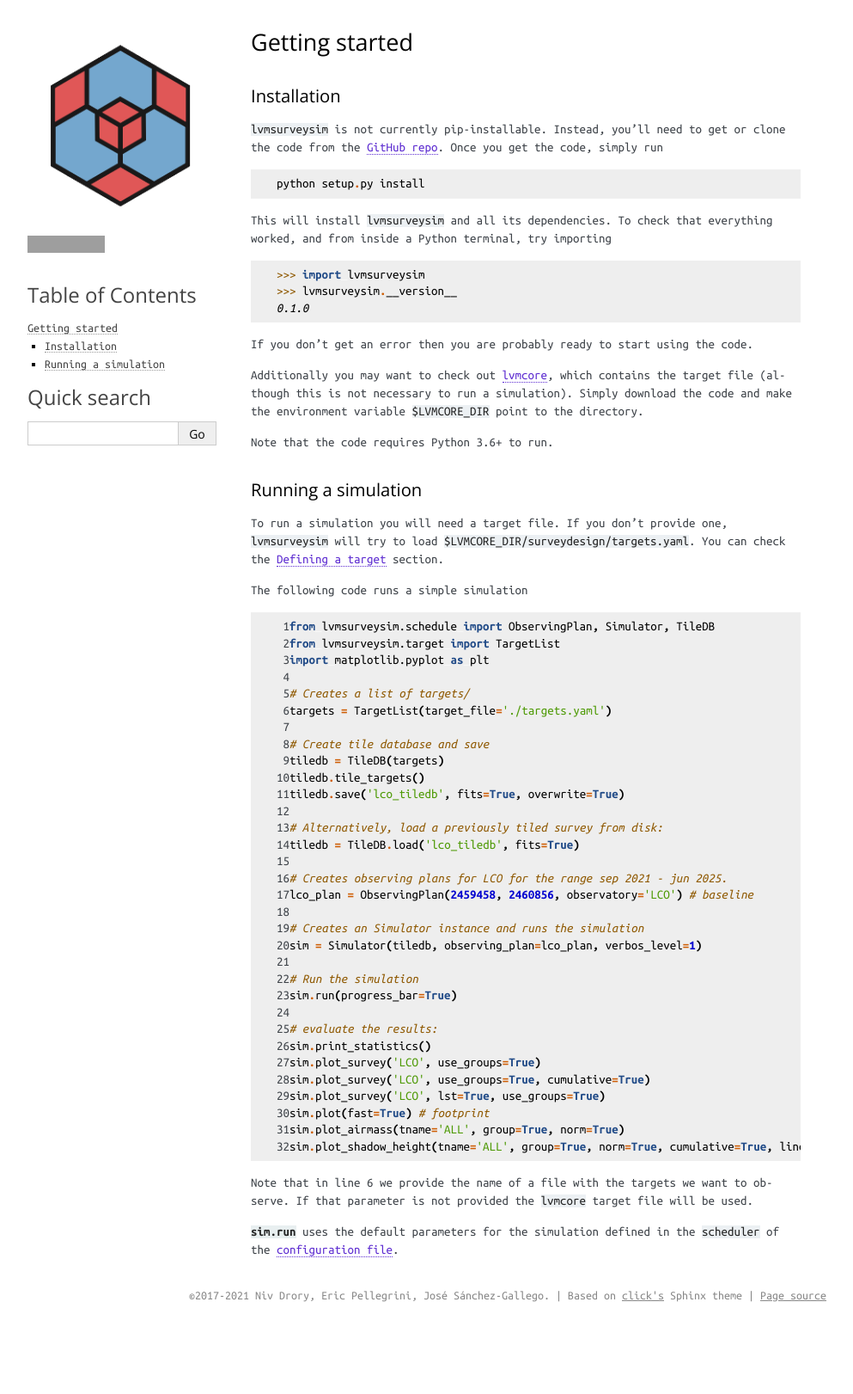
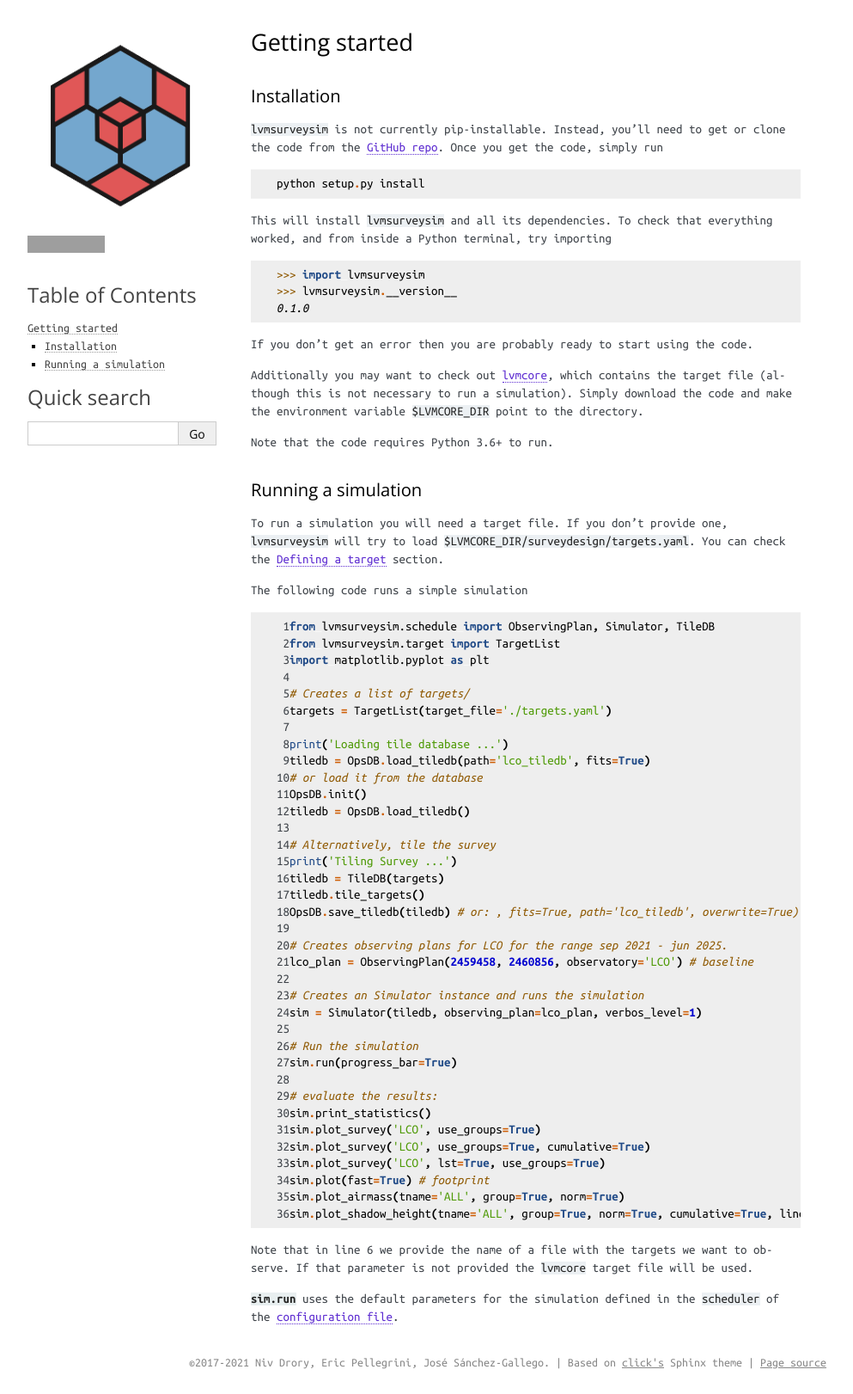
Before and after one commit to sdss/lvmsurveysim, a Sphinx documentation site: the page built from docs/sphinx/getting-started.rst, in a window 1280 px wide. Shown: the whole page at 86% size, without its empty margins (148-1141 px from the left). Built offline with Sphinx 7.4.7, drawn with Linux system fonts in a browser that asks for light colours; formulas are drawn with MathJax 3; before the commit the page ends 1543 px from its top, so only the background shows below that; grey boxes are pictures that could not be loaded.

Commit message:
update getting started doc

```diff
--- a/docs/sphinx/getting-started.rst
+++ b/docs/sphinx/getting-started.rst
@@ -40,13 +40,17 @@ The following code runs a simple simulation
     # Creates a list of targets/
     targets = TargetList(target_file='./targets.yaml')
 
-    # Create tile database and save
+    print('Loading tile database ...')
+    tiledb = OpsDB.load_tiledb(path='lco_tiledb', fits=True)
+    # or load it from the database
+    OpsDB.init()
+    tiledb = OpsDB.load_tiledb()
+
+    # Alternatively, tile the survey
+    print('Tiling Survey ...')
     tiledb = TileDB(targets)
     tiledb.tile_targets()
-    tiledb.save('lco_tiledb', fits=True, overwrite=True)
-
-    # Alternatively, load a previously tiled survey from disk:
-    tiledb = TileDB.load('lco_tiledb', fits=True)
+    OpsDB.save_tiledb(tiledb) # or: , fits=True, path='lco_tiledb', overwrite=True)
 
     # Creates observing plans for LCO for the range sep 2021 - jun 2025.
     lco_plan = ObservingPlan(2459458, 2460856, observatory='LCO') # baseline
```
